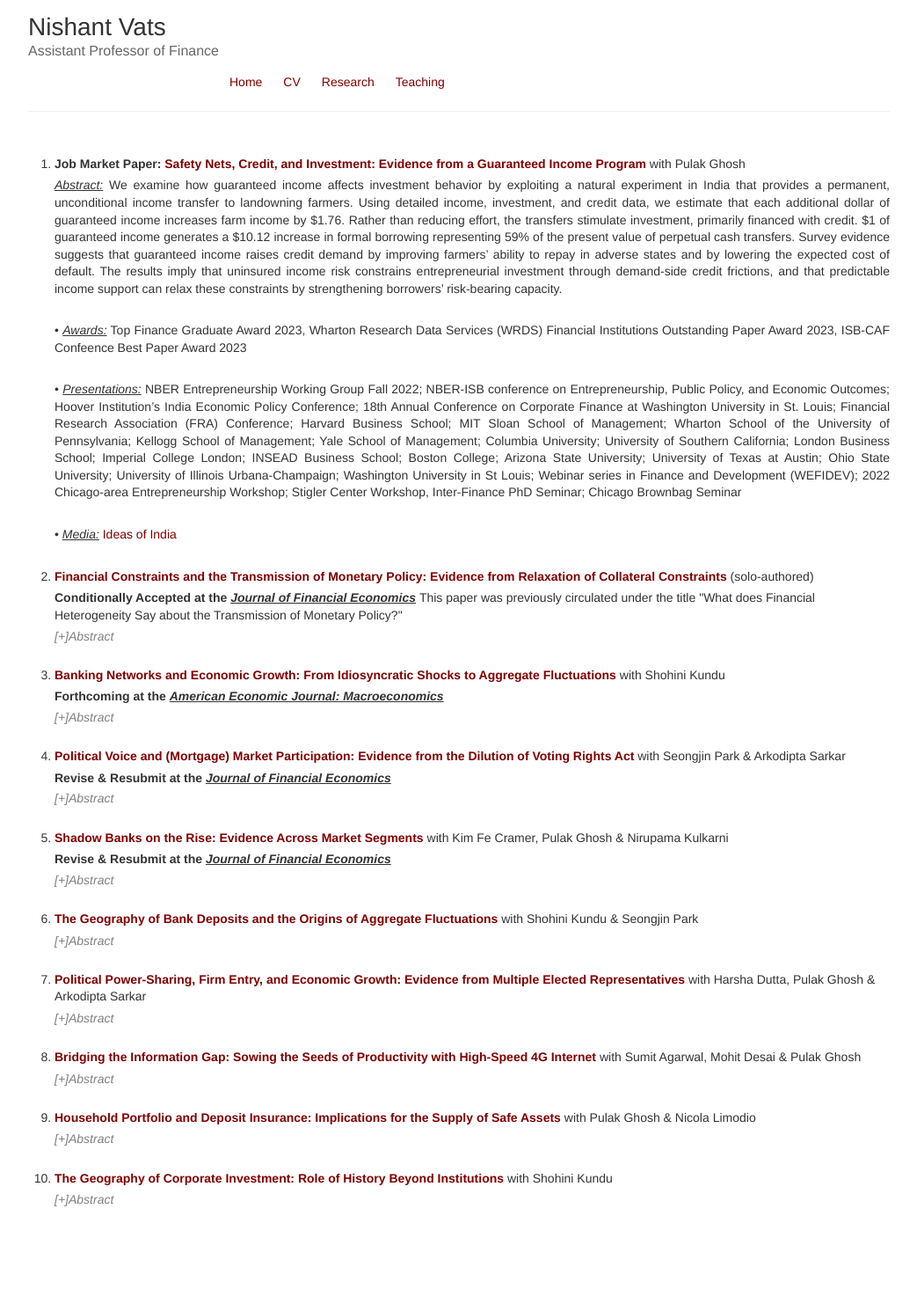
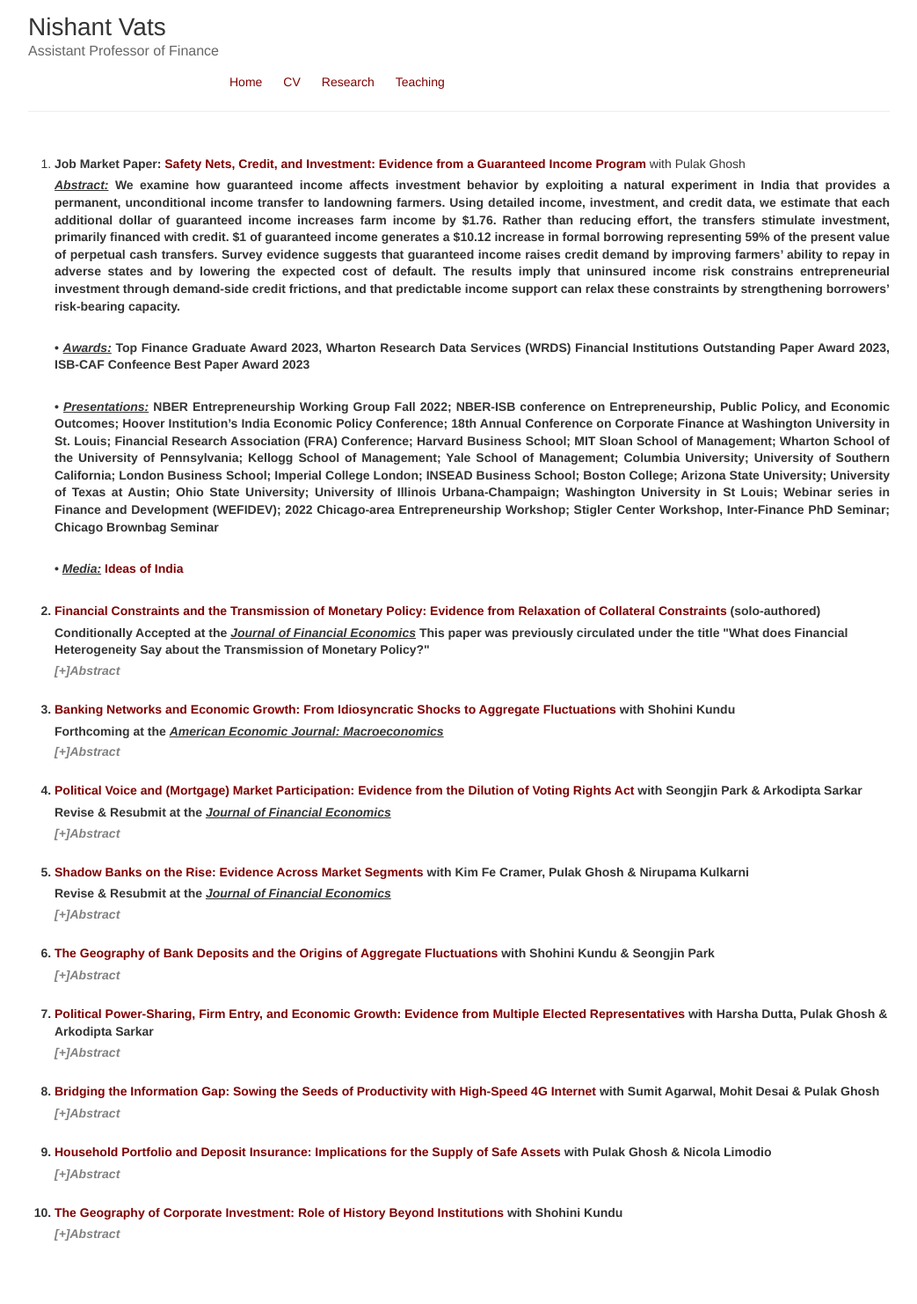
Before and after one commit to nishvats/nishvats.github.io, a Jekyll site: the page built from research.html, in a window 1280 px wide. Shown: the whole page at 88% size, without its empty margins (118-1161 px from the left). Built offline with Jekyll 4.4.1, drawn with Linux system fonts in a browser that asks for light colours; before the commit the page ends 1443 px from its top, so only the background shows below that.

Commit message:
Update research.html

```diff
--- a/research.html
+++ b/research.html
@@ -4,13 +4,13 @@ layout: default
 
   <ol>
     <li> <b>Job Market Paper:</b> <b><a href="https://papers.ssrn.com/sol3/papers.cfm?abstract_id=4265112">Safety Nets, Credit, and Investment: Evidence from a Guaranteed Income Program</a></b> with Pulak Ghosh </li>
-    <p align="justify"> <u><em>Abstract:</em></u> We examine how guaranteed income affects investment behavior by exploiting a natural experiment in India that provides a permanent, unconditional income transfer to landowning farmers. Using detailed income, investment, and credit data, we estimate that each additional dollar of guaranteed income increases farm income by $1.76. Rather than reducing effort, the transfers stimulate investment, primarily financed with credit. $1 of guaranteed income generates a $10.12 increase in formal borrowing representing 59% of the present value of perpetual cash transfers. Survey evidence suggests that guaranteed income raises credit demand by improving farmers’ ability to repay in adverse states and by lowering the expected cost of default. The results imply that uninsured income risk constrains entrepreneurial investment through demand-side credit frictions, and that predictable income support can relax these constraints by strengthening borrowers’ risk-bearing capacity. </p>
+    <p align="justify"> <b><u><em>Abstract:</em></u> We examine how guaranteed income affects investment behavior by exploiting a natural experiment in India that provides a permanent, unconditional income transfer to landowning farmers. Using detailed income, investment, and credit data, we estimate that each additional dollar of guaranteed income increases farm income by $1.76. Rather than reducing effort, the transfers stimulate investment, primarily financed with credit. $1 of guaranteed income generates a $10.12 increase in formal borrowing representing 59% of the present value of perpetual cash transfers. Survey evidence suggests that guaranteed income raises credit demand by improving farmers’ ability to repay in adverse states and by lowering the expected cost of default. The results imply that uninsured income risk constrains entrepreneurial investment through demand-side credit frictions, and that predictable income support can relax these constraints by strengthening borrowers’ risk-bearing capacity. </p>
     <br>
-    <p align="justify">• <u><em>Awards:</em></u> Top Finance Graduate Award 2023, Wharton Research Data Services (WRDS) Financial Institutions Outstanding Paper Award 2023, ISB-CAF Confeence Best Paper Award 2023  </p>
+    <p align="justify">• <b><u><em>Awards:</em></u> Top Finance Graduate Award 2023, Wharton Research Data Services (WRDS) Financial Institutions Outstanding Paper Award 2023, ISB-CAF Confeence Best Paper Award 2023 </b> </p>
     <br>
-    <p align="justify">• <u><em>Presentations:</em></u> NBER Entrepreneurship Working Group Fall 2022; NBER-ISB conference on Entrepreneurship, Public Policy, and Economic Outcomes; Hoover Institution’s India Economic Policy Conference; 18th Annual Conference on Corporate Finance at Washington University in St. Louis; Financial Research Association (FRA) Conference; Harvard Business School; MIT Sloan School of Management; Wharton School of the University of Pennsylvania; Kellogg School of Management; Yale School of Management; Columbia University; University of Southern California; London Business School; Imperial College London; INSEAD Business School; Boston College; Arizona State University; University of Texas at Austin; Ohio State University; University of Illinois Urbana-Champaign; Washington University in St Louis; Webinar series in Finance and Development (WEFIDEV); 2022 Chicago-area Entrepreneurship Workshop; Stigler Center Workshop, Inter-Finance PhD Seminar; Chicago Brownbag Seminar </p>
+    <p align="justify">• <b><u><em>Presentations:</em></u></b> NBER Entrepreneurship Working Group Fall 2022; NBER-ISB conference on Entrepreneurship, Public Policy, and Economic Outcomes; Hoover Institution’s India Economic Policy Conference; 18th Annual Conference on Corporate Finance at Washington University in St. Louis; Financial Research Association (FRA) Conference; Harvard Business School; MIT Sloan School of Management; Wharton School of the University of Pennsylvania; Kellogg School of Management; Yale School of Management; Columbia University; University of Southern California; London Business School; Imperial College London; INSEAD Business School; Boston College; Arizona State University; University of Texas at Austin; Ohio State University; University of Illinois Urbana-Champaign; Washington University in St Louis; Webinar series in Finance and Development (WEFIDEV); 2022 Chicago-area Entrepreneurship Workshop; Stigler Center Workshop, Inter-Finance PhD Seminar; Chicago Brownbag Seminar </p>
     <br>
-    <p align="justify">• <u><em>Media:</em></u> <a href="https://www.discoursemagazine.com/economics/2022/09/15/ideas-of-india-the-impact-of-income-guarantee-on-farm-incomes-in-india/">Ideas of India</a> </p>
+    <p align="justify">• <b><u><em>Media:</em></u></b> <a href="https://www.discoursemagazine.com/economics/2022/09/15/ideas-of-india-the-impact-of-income-guarantee-on-farm-incomes-in-india/">Ideas of India</a> </p>
     <br>
   <li> <b><a href="https://papers.ssrn.com/sol3/papers.cfm?abstract_id=3559650">Financial Constraints and the Transmission of Monetary Policy: Evidence from Relaxation of Collateral Constraints</a></b> (solo-authored) </li>
     <p> <b> Conditionally Accepted at the <u><em>Journal of Financial Economics</em></u> </b> This paper was previously circulated under the title "What does Financial Heterogeneity Say about the Transmission of Monetary Policy?"
```
